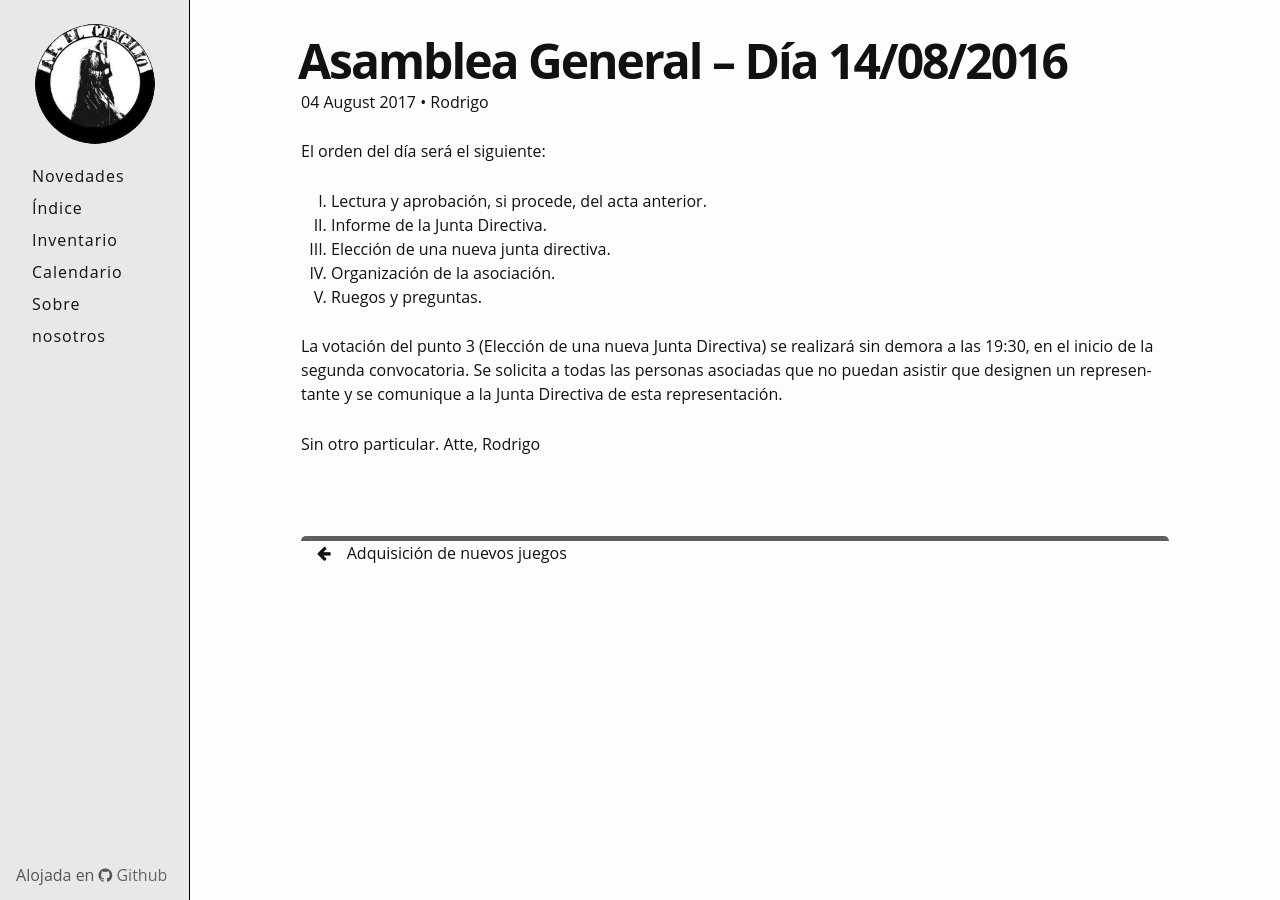
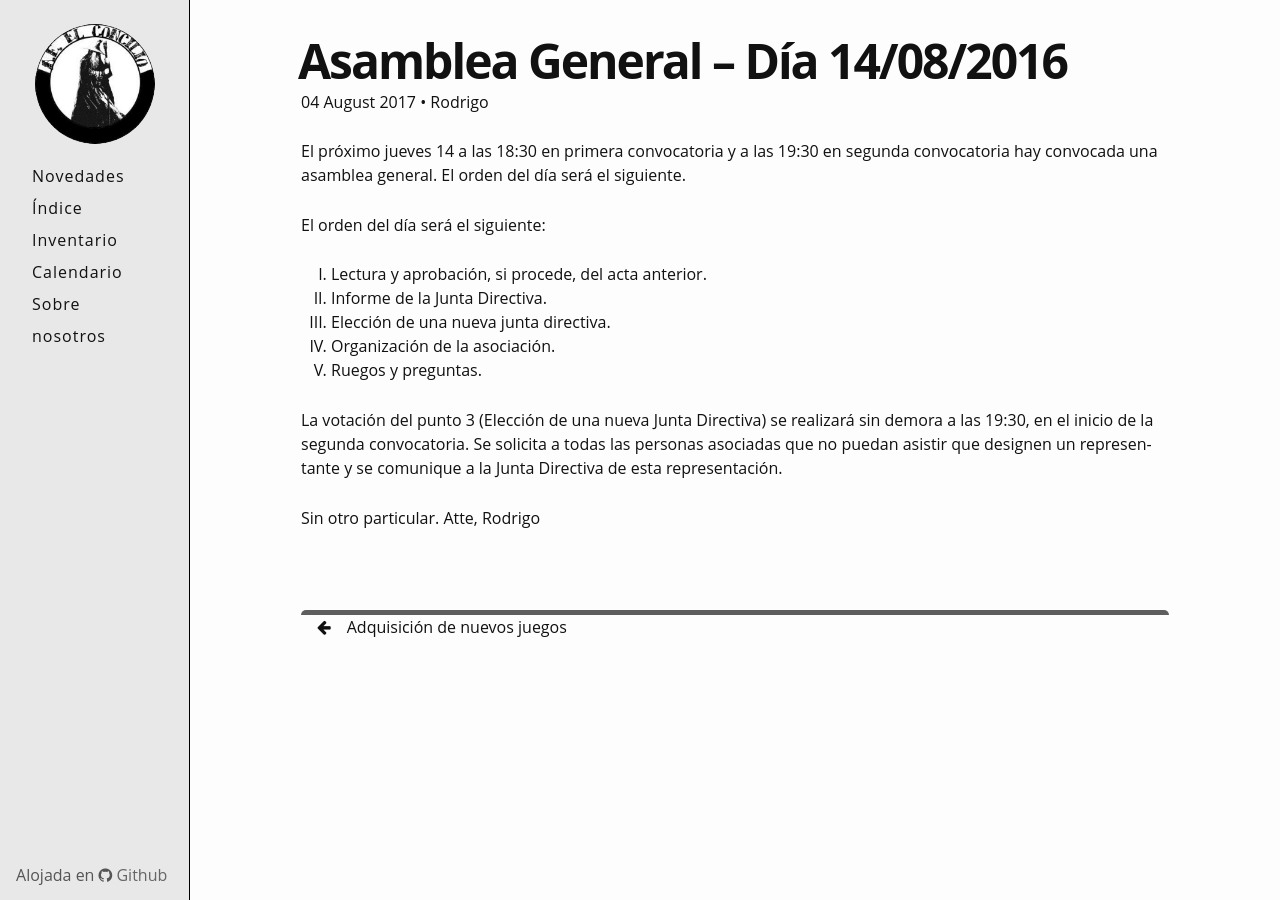
Before and after one commit to ConcilioUAM/ConcilioUAM.github.io, a Jekyll site: the page built from _posts/2017-08-04-asamblea-general.md, in a window 1280 px wide. Built offline with Jekyll 4.4.1, drawn with Linux system fonts in a browser that asks for light colours; nearby versions of some CDN libraries; some web fonts are replaced; a script that is not in the unit is left out.

Commit message:
Update 2017-08-04-asamblea-general.md

```diff
--- a/_posts/2017-08-04-asamblea-general.md
+++ b/_posts/2017-08-04-asamblea-general.md
@@ -3,6 +3,8 @@ title: "Asamblea General – Día 14/08/2016"
 author: Rodrigo
 categories: asambleas
 ---
+
+El próximo jueves 14 a las 18:30 en primera convocatoria y a las 19:30 en segunda convocatoria hay convocada una asamblea general. El orden del día será el siguiente.
 
 El orden del día será el siguiente:
 
```
